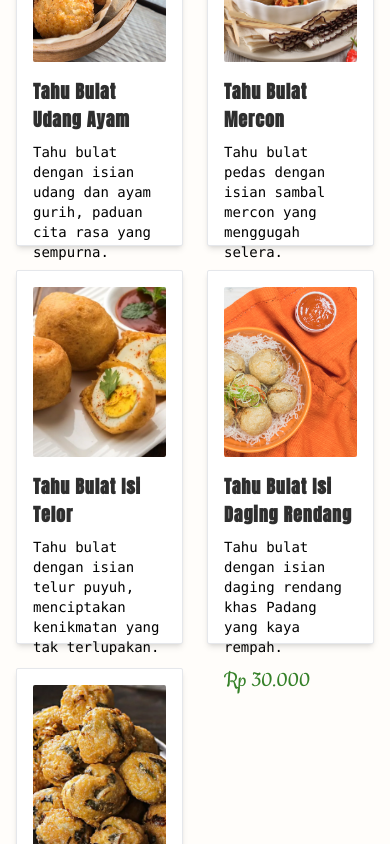
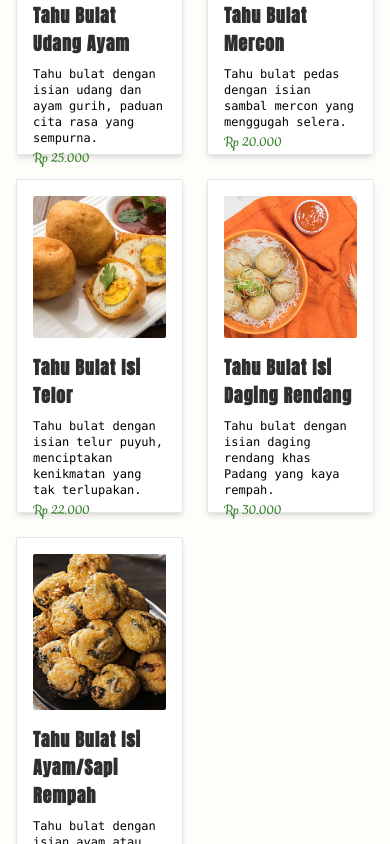
Before and after one commit to DHard4114/TahuBulatDeploy, a Next.js app: page /order in a window 390 px wide. Shown: the part 980-1824 px from the top of the page. Built offline with nearby package versions, Linux system fonts and the light colour scheme; no server answers.

Commit message:
Final Commit

```diff
--- a/app/menu/page.tsx
+++ b/app/menu/page.tsx
@@ -46,7 +46,7 @@ export default function MenuPage() {
                   <h3 className="text-lg font-anton font-bold mt-4 text-[#2e2e2e] tracking-[0.05em]">
                     {item.name}
                   </h3>
-                  <p className="font-mono font-light mt-2 text-sm">
+                  <p className="font-mono font-light mt-2 text-xs lg:text-sm">
                     {item.description}
                   </p>
                 </div>
--- a/app/order/page.tsx
+++ b/app/order/page.tsx
@@ -110,7 +110,7 @@ export default function OrderPage() {
               {items.map((item, index) => (
                 <div
                   key={index}
-                  className="bg-white p-4 rounded-sm shadow-md border hover:scale-105 transition-transform duration-300 cursor-pointer"
+                  className="bg-white p-4 pb-8 rounded-sm shadow-md border hover:scale-105 transition-transform duration-300 cursor-pointer"
                   onClick={() => handleItemClick(item)}
                 >
                   <Image
@@ -123,10 +123,10 @@ export default function OrderPage() {
                   <h3 className="text-lg font-anton font-bold mt-4 text-[#2e2e2e] tracking-[0.05em]">
                     {item.name}
                   </h3>
-                  <p className="font-mono font-light mt-2 text-sm">
+                  <p className="font-mono font-light mt-2 text-xs lg:text-sm">
                     {item.description}
                   </p>
-                  <p className="font-cookie text-2xl mt-2 text-[#358128]">
+                  <p className="font-cookie text-md lg:text-xl text-[#358128]">
                     Rp {formatPrice(item.price)}
                   </p>
                 </div>
@@ -166,7 +166,7 @@ export default function OrderPage() {
               <p className="font-mono font-light mt-2 text-sm">
                 {selectedItem.description}
               </p>
-              <p className="font-cookie text-2xl mt-2 text-[#358128]">
+              <p className="font-cookie text-xl mt-2 text-[#358128]">
                 Rp {formatPrice(selectedItem.price)}
               </p>
 
--- a/app/product/datamenu.ts
+++ b/app/product/datamenu.ts
@@ -18,7 +18,7 @@ export const menu: MenuData = {
     { name: "Tahu Bulat Mercon", description: "Tahu bulat pedas dengan isian sambal mercon yang menggugah selera.", price: 20_000, image: "/TahuBulat4.webp" },
     { name: "Tahu Bulat Isi Telor", description: "Tahu bulat dengan isian telur puyuh, menciptakan kenikmatan yang tak terlupakan.", price: 22_000, image: "/TahuBulatTelor.webp" },
     { name: "Tahu Bulat Isi Daging Rendang", description: "Tahu bulat dengan isian daging rendang khas Padang yang kaya rempah.", price: 30_000, image: "/TahuBulatRendang.jpg" },
-    { name: "Tahu Bulat Isi Ayam/Sapi Rempah Indonesia", description: "Tahu bulat dengan isian ayam atau sapi berbumbu rempah khas Nusantara.", price: 28_000, image: "/TahuBulatRempah.webp" },
+    { name: "Tahu Bulat Isi Ayam/Sapi Rempah", description: "Tahu bulat dengan isian ayam atau sapi berbumbu rempah khas Nusantara.", price: 28_000, image: "/TahuBulatRempah.webp" },
   ],
   MakananLain: [
     { name: "Otak-otak Kepiting Alaska", description: "Otak-otak khas dengan campuran kepiting Alaska yang lezat dan bergizi.", price: 35_000, image: "/Otak-otakKepiting.jpeg" },
```
